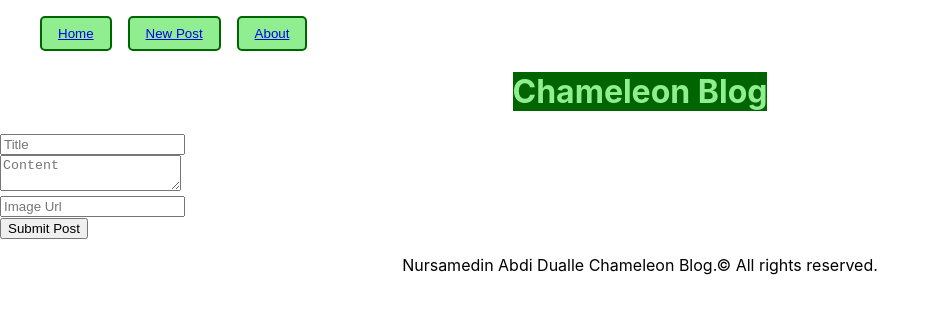
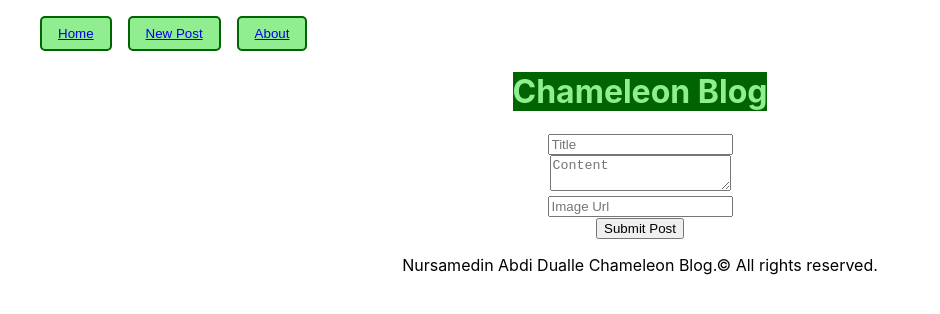
Before and after one commit to NursamedinD/chameleon-blog, a React (Create React App) app: page /new in a window 1280 px wide. Shown: the top 314 px of the page, without its empty margins (0-940 px from the left). Built offline with nearby package versions, Linux system fonts and the light colour scheme; data requests are answered from the project's data file.

Commit message:
adjusting form submission to be at the center

```diff
--- a/src/App.css
+++ b/src/App.css
@@ -7,3 +7,7 @@
     background-color: lightgreen;
     color: #666;
 }
+
+.form {
+    text-align: center;
+}
--- a/src/components/NewPostForm.js
+++ b/src/components/NewPostForm.js
@@ -15,6 +15,7 @@ function NewPostForm({ addNewPost }) {
   }
 
   return (
+    <div className="form">
     <form onSubmit={handleSubmit}>
       <input
       type="type"
@@ -39,6 +40,7 @@ function NewPostForm({ addNewPost }) {
       <button type="submit">Submit Post</button>
 
     </form>
+    </div>
   );
 }
 
```
